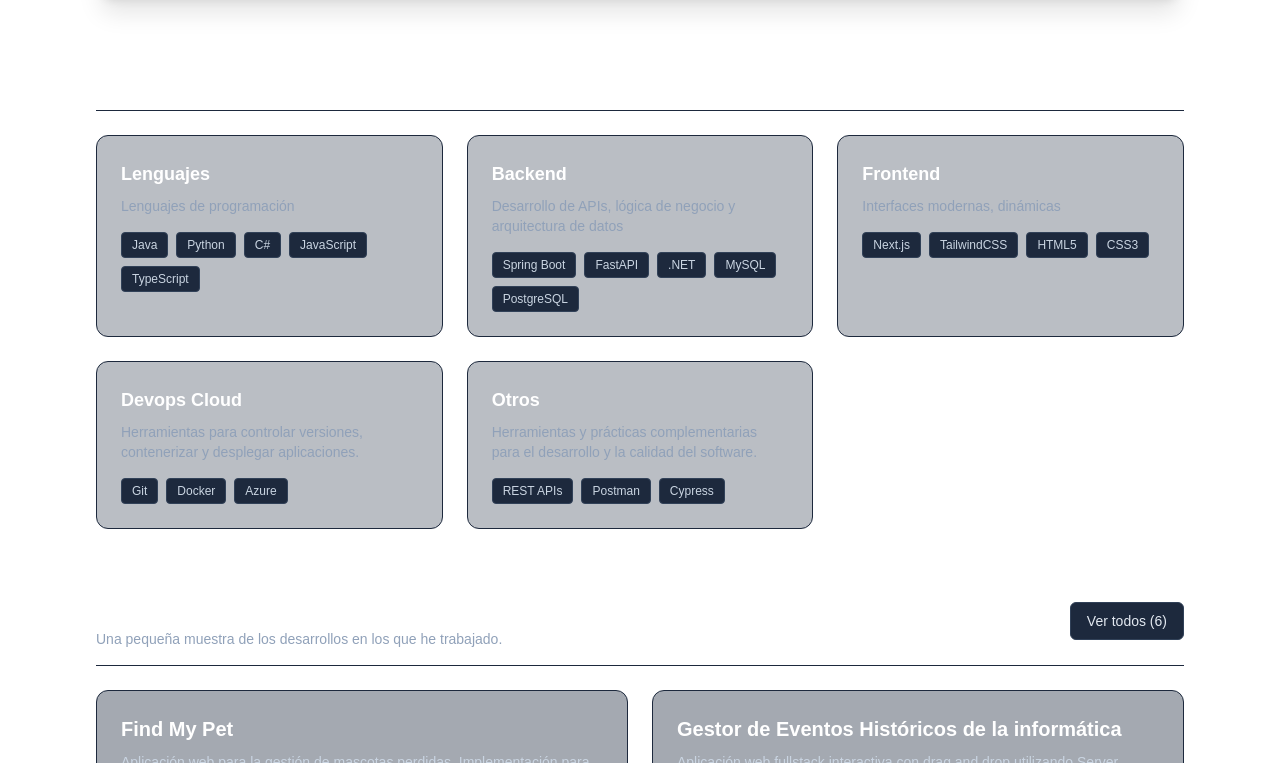
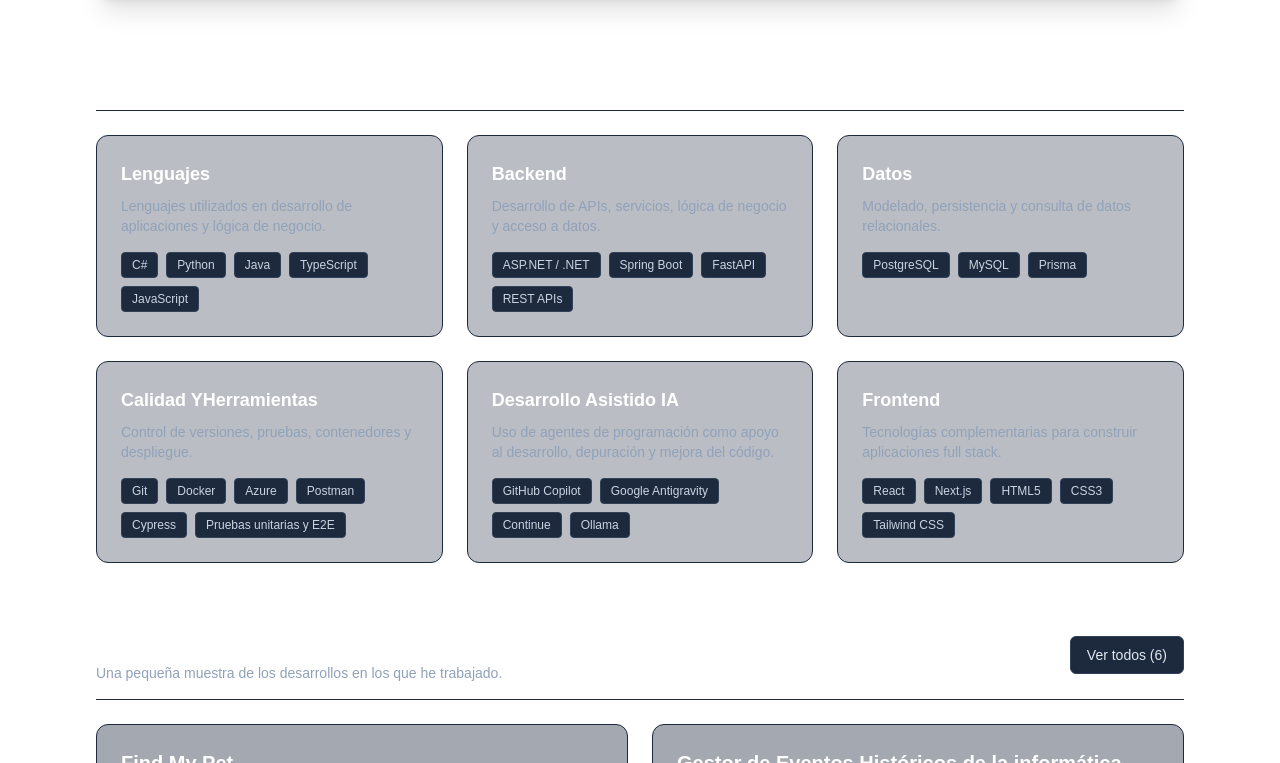
Before and after one commit to joseconca/joseconca.github.io, a Next.js app: page / in a window 1280 px wide. Shown: the part 511-1274 px from the top of the page. Built offline with nearby package versions, Linux system fonts and the light colour scheme.

Commit message:
Organiza habilidades para perfiles backend y full stack

```diff
--- a/src/data/skillStack.ts
+++ b/src/data/skillStack.ts
@@ -1,22 +1,26 @@
 export const skillStack = {
   lenguajes: {
-    descripcion: "Lenguajes de programación",
-    tecnologias: ["Java", "Python", "C#", "JavaScript", "TypeScript"],
+    descripcion: "Lenguajes utilizados en desarrollo de aplicaciones y lógica de negocio.",
+    tecnologias: ["C#", "Python", "Java", "TypeScript", "JavaScript"],
   },
   backend: {
-    descripcion: "Desarrollo de APIs, lógica de negocio y arquitectura de datos",
-    tecnologias: ["Spring Boot", "FastAPI", ".NET", "MySQL", "PostgreSQL"],
+    descripcion: "Desarrollo de APIs, servicios, lógica de negocio y acceso a datos.",
+    tecnologias: ["ASP.NET / .NET", "Spring Boot", "FastAPI", "REST APIs"],
+  },
+  datos: {
+    descripcion: "Modelado, persistencia y consulta de datos relacionales.",
+    tecnologias: ["PostgreSQL", "MySQL", "Prisma"],
+  },
+  calidadYHerramientas: {
+    descripcion: "Control de versiones, pruebas, contenedores y despliegue.",
+    tecnologias: ["Git", "Docker", "Azure", "Postman", "Cypress", "Pruebas unitarias y E2E"],
+  },
+  desarrolloAsistidoIA: {
+    descripcion: "Uso de agentes de programación como apoyo al desarrollo, depuración y mejora del código.",
+    tecnologias: ["GitHub Copilot", "Google Antigravity", "Continue", "Ollama"],
   },
   frontend: {
-    descripcion: "Interfaces modernas, dinámicas",
-    tecnologias: ["Next.js", "TailwindCSS", "HTML5", "CSS3"],
-  },
-  devopsCloud: {
-    descripcion: "Herramientas para controlar versiones, contenerizar y desplegar aplicaciones.",
-    tecnologias: ["Git", "Docker", "Azure"],
-  },
-  otros: {
-    descripcion: "Herramientas y prácticas complementarias para el desarrollo y la calidad del software.",
-    tecnologias: ["REST APIs", "Postman", "Cypress"],
+    descripcion: "Tecnologías complementarias para construir aplicaciones full stack.",
+    tecnologias: ["React", "Next.js", "HTML5", "CSS3", "Tailwind CSS"],
   },
 };
```
